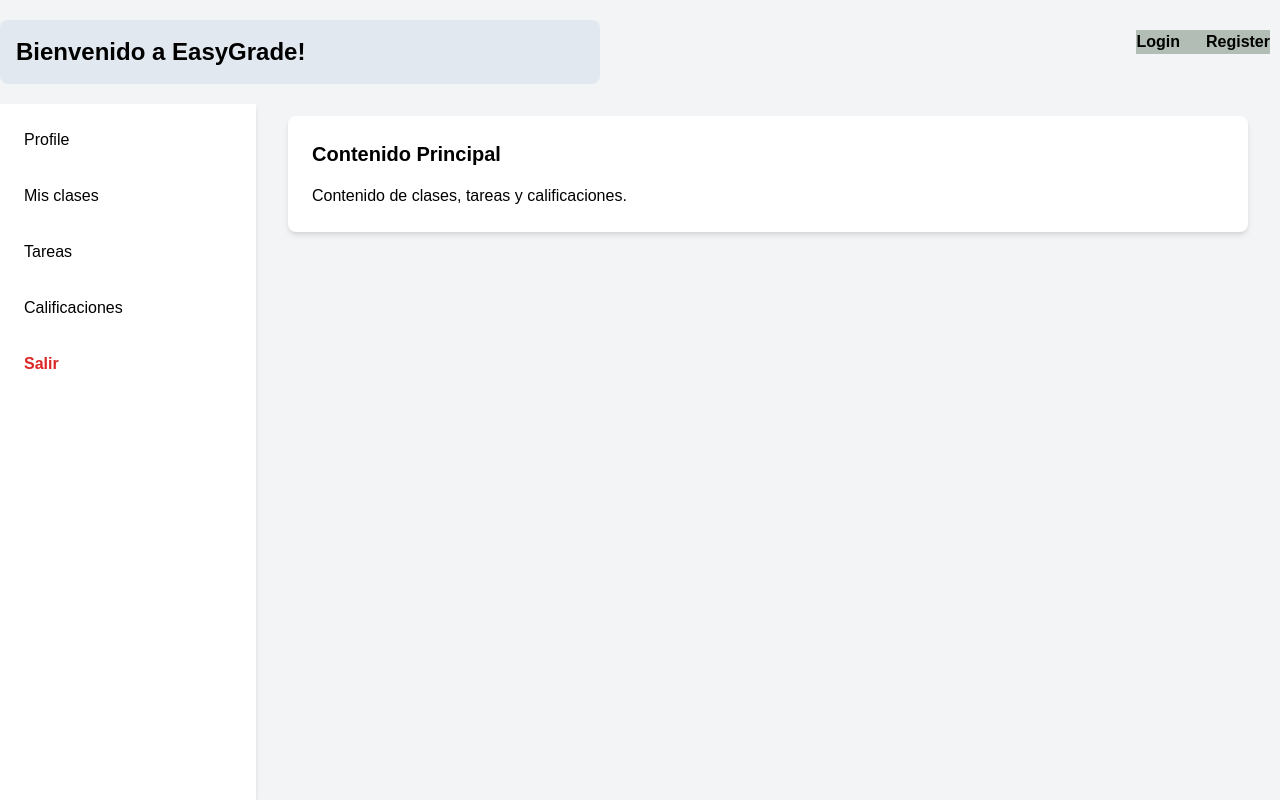
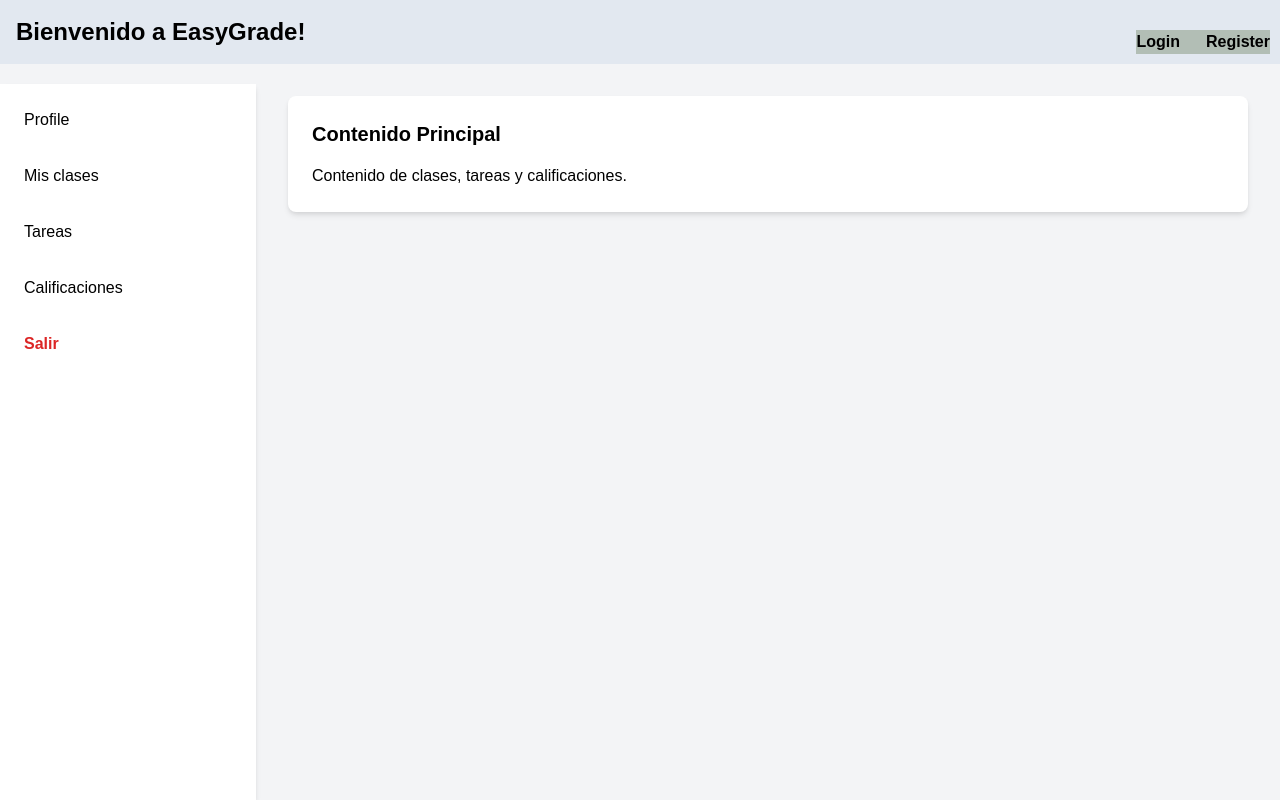
Before and after one commit to AlineRG/easyGrade, a Flask app: page /homePage in a window 1280 px wide. Run offline with Flask 3, Linux system fonts and the light colour scheme.

Commit message:
Delete border-radius, width, max-width, and margin-top properties on .header

```diff
--- a/myapp/static/homePage.css
+++ b/myapp/static/homePage.css
@@ -9,10 +9,6 @@ body, html {
 /* HEADER */
 
 .header {
-    border-radius: 8px;
-    width: 80%;
-    max-width: 600px;
-    margin-top: 20px;
     background-color: #e2e8f0;
     padding: 16px;
     display: flex;
```
